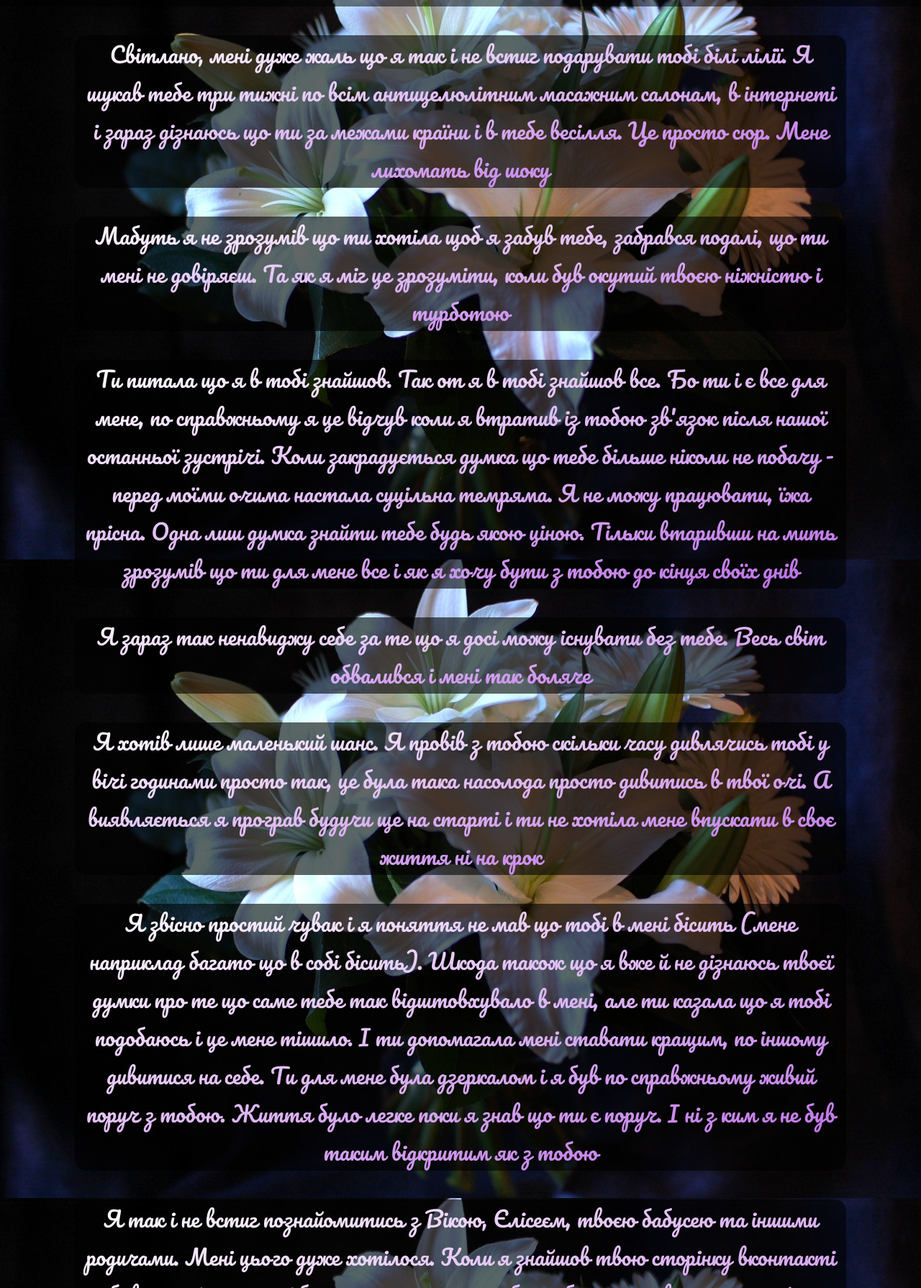
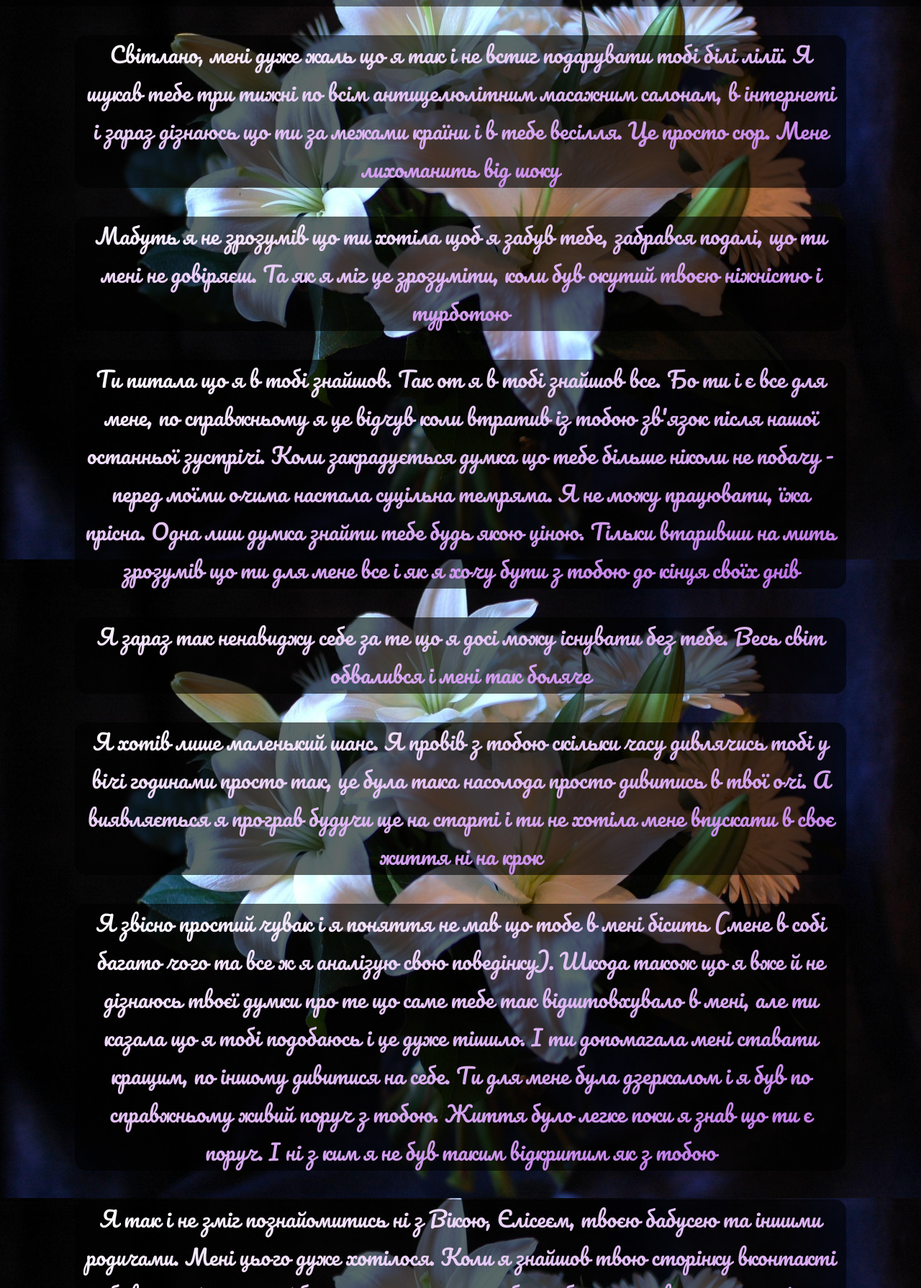
Before and after one commit to svitlana-love-forever/svitlana-love-forever.github.io, a plain HTML site: page index.html in a window 1280 px wide. Shown: the part 110-1900 px from the top of the page at 72% size. Drawn offline with Linux system fonts and the light colour scheme.

Commit message:
svitlana

```diff
--- a/index.html
+++ b/index.html
@@ -19,7 +19,7 @@
     <main>
       <article class="text">
         <div>
-          <p>Світлано, мені дуже жаль що я так і не встиг подарувати тобі білі лілії. Я шукав тебе три тижні по всім антицелюлітним масажним салонам, в інтернеті і зараз дізнаюсь що ти за межами країни і в тебе весілля. Це просто сюр. Мене лихомать від шоку</p>
+          <p>Світлано, мені дуже жаль що я так і не встиг подарувати тобі білі лілії. Я шукав тебе три тижні по всім антицелюлітним масажним салонам, в інтернеті і зараз дізнаюсь що ти за межами країни і в тебе весілля. Це просто сюр. Мене лихоманить від шоку</p>
         </div>
 
         <div>
@@ -27,7 +27,7 @@
         </div>
 
         <div>
-          <p>Ти питала що я в тобі знайшов. Так от я в тобі знайшов все. Бо ти і є все для мене, по справжньому я це відчув коли я втратив із тобою зв'язок після нашої останньої зустрічі. Коли закрадується думка що тебе більше ніколи не побачу - перед моїми очима настала суцільна темряма. Я не можу працювати, їжа прісна. Одна лиш думка знайти тебе будь якою ціною. Тільки втаривши на мить зрозумів що ти для мене все і як я хочу бути з тобою до кінця своїх днів</p>
+          <p>Ти питала що я в тобі знайшов. Так от я в тобі знайшов все. Бо ти і є все для мене, по справжньому я це відчув коли втратив із тобою зв'язок після нашої останньої зустрічі. Коли закрадується думка що тебе більше ніколи не побачу - перед моїми очима настала суцільна темряма. Я не можу працювати, їжа прісна. Одна лиш думка знайти тебе будь якою ціною. Тільки втаривши на мить зрозумів що ти для мене все і як я хочу бути з тобою до кінця своїх днів</p>
         </div>
 
         <div>
@@ -39,11 +39,11 @@
         </div>
 
         <div>
-          <p>Я звісно простий чувак і я поняття не мав що тобі в мені бісить (мене наприклад багато що в собі бісить). Шкода також що я вже й не дізнаюсь твоєї думки про те що саме тебе так відштовхувало в мені, але ти казала що я тобі подобаюсь і це мене тішило. І ти допомагала мені ставати кращим, по іншому дивитися на себе. Ти для мене була дзеркалом і я був по справжньому живий поруч з тобою. Життя було легке поки я знав що ти є поруч. І ні з ким я не був таким відкритим як з тобою</p>
+          <p>Я звісно простий чувак і я поняття не мав що тобе в мені бісить (мене в собі багато чого та все ж я аналізую свою поведінку). Шкода також що я вже й не дізнаюсь твоєї думки про те що саме тебе так відштовхувало в мені, але ти казала що я тобі подобаюсь і це дуже тішило. І ти допомагала мені ставати кращим, по іншому дивитися на себе. Ти для мене була дзеркалом і я був по справжньому живий поруч з тобою. Життя було легке поки я знав що ти є поруч. І ні з ким я не був таким відкритим як з тобою</p>
         </div>
 
         <div>
-          <p>Я так і не встиг познайомитись з Вікою, Єлісеєм, твоєю бабусею та іншими родичами. Мені цього дуже хотілося. Коли я знайшов твою сторінку вконтакті це був такий приємний бонус дізнатися про тебе ще більше - твої емоції на фото, шкільне кохання з написаними тобі віршами. Словом дуже приємно зазирнути в твоє дитинство і відчути тебе ще більше. Фактично відчути тебе - це те що я хотів. Бо зізнатися в коханні може будь хто, але я тебе більше ніж просто кохаю - я хотів тебе відчувати, розуміти тебе без слів, бути по справжньому  одним цілим з тобою і бути твоїм. Я і є твій❤️</p>
+          <p>Я так і не зміг познайомитись ні з Вікою, Єлісеєм, твоєю бабусею та іншими родичами. Мені цього дуже хотілося. Коли я знайшов твою сторінку вконтакті це був такий приємний бонус дізнатися про тебе ще більше - твої емоції на фото, шкільне кохання з написаними тобі віршами. Словом дуже приємно зазирнути в твоє дитинство і відчути тебе ще більше. Фактично відчути тебе - це те що я хотів. Бо зізнатися в коханні може будь хто, але я тебе більше ніж просто кохаю - я хотів тебе відчувати, розуміти тебе без слів, бути по справжньому  одним цілим з тобою і бути твоїм. Я і є твій❤️</p>
         </div>
 
         <div>
```
